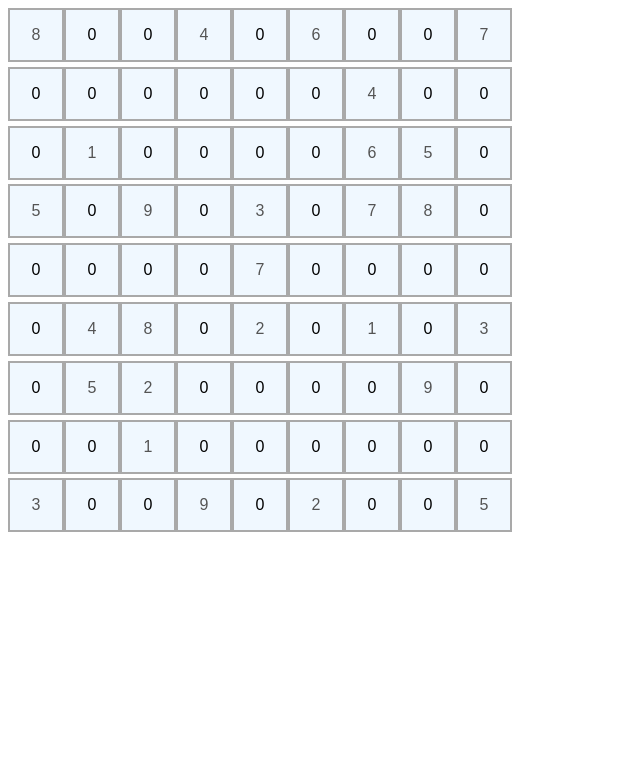
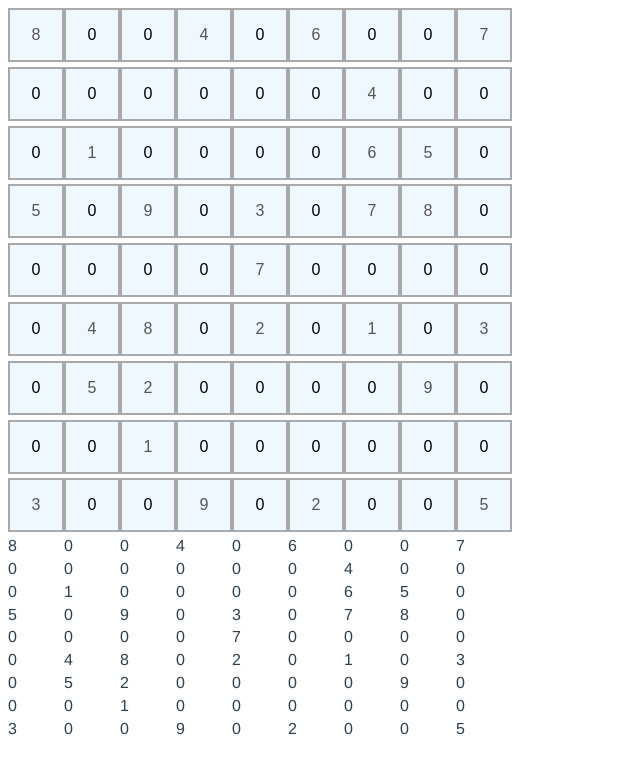
Before and after one commit to anpe9592/Sudoku-vue, a Vue app: page / in a window 1280 px wide. Shown: the top 774 px of the page, without its empty margins (0-640 px from the left). Built offline with nearby package versions, Linux system fonts and the light colour scheme.

Commit message:
print out array
this is a temporary output to see if array update it's values after input.
will be removed later.

```diff
--- a/src/components/Sudoku.vue
+++ b/src/components/Sudoku.vue
@@ -2,6 +2,9 @@
   <div class="Sudoku">
     <div v-for="item in items" v-bind:key="item.id" class="cell">
       <input :value="item" type="text" :disabled="item > 0 ? true : false" />
+    </div>
+    <div v-for="item in items" v-bind:key="item.id">
+      {{ item }}
     </div>
   </div>
 </template>
```
